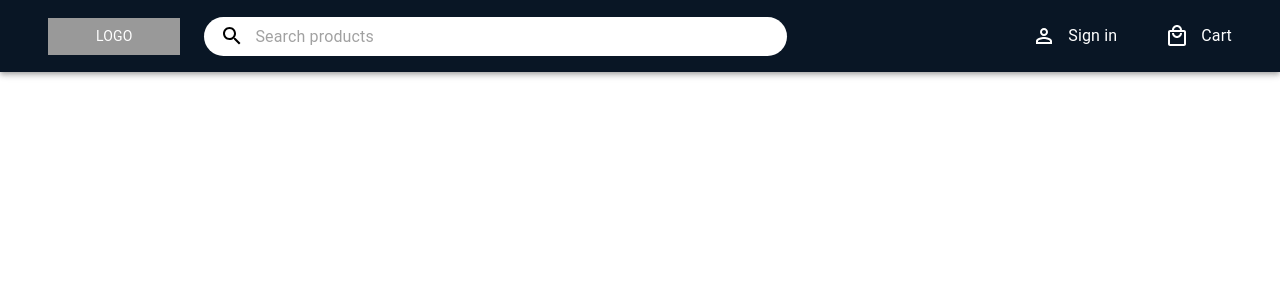
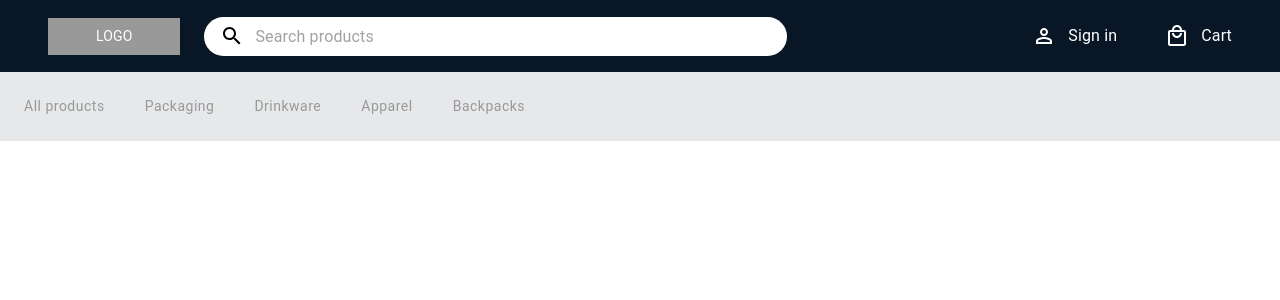
Before and after one commit to LeoD-E1/sc-cart-challenge, a React (Vite) app: page / in a window 1280 px wide. Shown: the top 300 px of the page. Built offline with nearby package versions, Linux system fonts and the light colour scheme.

Commit message:
build: finished categories topbar

```diff
--- a/src/App.tsx
+++ b/src/App.tsx
@@ -1,13 +1,13 @@
 import { useState } from "react";
-import Navbar from "./components/Navbar";
 import "./styles/root.css";
+import Cart from "./views/Cart/Cart";
 
 function App() {
   const [count, setCount] = useState(0);
 
   return (
     <div className="App">
-      <Navbar />
+      <Cart />
     </div>
   );
 }
--- a/src/components/Navbar.tsx
+++ b/src/components/Navbar.tsx
@@ -27,8 +27,7 @@ function Navbar() {
           <Box
             sx={{
               padding: 1,
-              paddingLeft: 6,
-              paddingRight: 6,
+              paddingX: 6,
               background: "#999",
             }}
           >
--- a/src/views/Cart/Cart.tsx
+++ b/src/views/Cart/Cart.tsx
@@ -1,12 +1,14 @@
-import React from "react";
 import Container from "@mui/material/Container";
 import Typography from "@mui/material/Typography";
+import Navbar from "../../components/Navbar";
+import Categories from "./Categories";
 
 const Cart = () => {
   return (
-    <Container maxWidth="xl">
-      <Typography> Your cart </Typography>
-    </Container>
+    <>
+      <Navbar />
+      <Categories />
+    </>
   );
 };
 
--- /dev/null
+++ b/src/views/Cart/Categories.tsx
@@ -0,0 +1,36 @@
+import { useState } from "react";
+import Container from "@mui/material/Container";
+import Typography from "@mui/material/Typography";
+import Box from "@mui/material/Box";
+
+const Categories = () => {
+  const [categories, setCategories] = useState([
+    "All products",
+    "Packaging",
+    "Drinkware",
+    "Apparel",
+    "Backpacks",
+  ]);
+  return (
+    <Box width="100%" sx={{ backgroundColor: "#E6E8E9" }}>
+      <Container maxWidth="xl">
+        <Box width="100%" display="flex" justifyContent="start">
+          {categories.map((category) => (
+            <Typography
+              key={category}
+              color="#999"
+              marginRight={5}
+              paddingY={3}
+              letterSpacing={0.5}
+              fontSize="14px"
+            >
+              {category}
+            </Typography>
+          ))}
+        </Box>
+      </Container>
+    </Box>
+  );
+};
+
+export default Categories;
```
